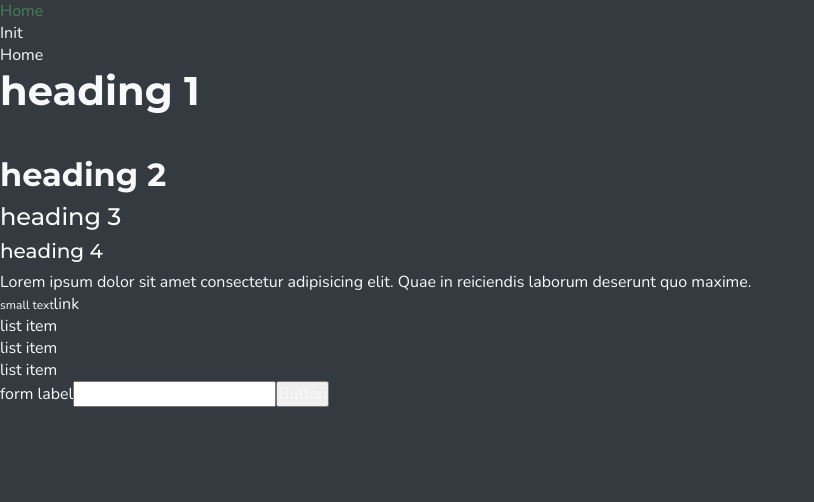
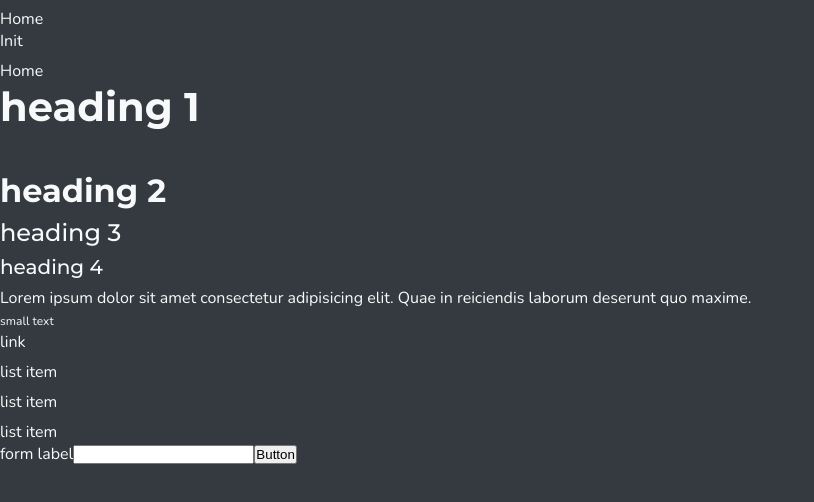
Before and after one commit to devMateos/pistachioCSS, a Vue app: page / in a window 1280 px wide. Shown: the top 502 px of the page, without its empty margins (0-814 px from the left). Built offline with nearby package versions, Linux system fonts and the light colour scheme.

Commit message:
chore(css): Complete Atomic Design CSS tokens - variables, text, headings, etc.

```diff
--- a/src/App.vue
+++ b/src/App.vue
@@ -16,7 +16,7 @@ import SplashScreen from './components/SplashScreen.vue';
   <h3>heading 3</h3>
   <h4>heading 4</h4>
   <p>Lorem ipsum dolor sit amet consectetur adipisicing elit. Quae in reiciendis laborum deserunt quo maxime.</p>
-  <small>small text</small>
+  <small>small text</small><br>
   <a href="www.google.com">link</a>
   <ul>
     <li>list item</li>
--- a/src/assets/css/styles.css
+++ b/src/assets/css/styles.css
@@ -1,6 +1,8 @@
 /* ----- TOKENS ----- */
+
+/* CSS Variables */
 :root {
-  /* Font */
+  /* Fonts */
   --font-heading: 'Montserrat';
   --font-body: 'Nunito';
 
@@ -18,7 +20,7 @@
   /* Spacing */
   --spacing-unit: .4rem;
 
-  --spacing-XS: var(--spacing-unit));
+  --spacing-XS: var(--spacing-unit);
   --spacing-S: calc(var(--spacing-unit) * 2);
   --spacing-M: calc(var(--spacing-unit) * 4);
   --spacing-L: calc(var(--spacing-unit) * 6);
@@ -39,8 +41,15 @@
   --color-interface: var(--color-dark);
   --color-text: var(--color-light);
   --color-borders: var(--color-gray);
+
+  /* Borders */
+  --border-width: 2px;
+  --border-style: solid;
+  --border-round: var(--spacing-L);
+  --border-rounded: var(--spacing-M);
 }
 
+/* TODO: Improve Reset style. Info in this video: https://www.youtube.com/watch?v=Foieq2jTajE&ab_channel=EduardoFierro */
 /* Reset styles */
 html {
   font-size: 62.5%;   /* 1rem = 10px */
@@ -53,9 +62,9 @@ html {
 a, button {
   text-decoration: none;
 }
-
-
-/* ----- ATOMS ----- */
+li {
+  list-style: none;
+}
 
 /* Interface Color */
 body {
@@ -70,24 +79,18 @@ a:hover {
   color: var(--color-action);
 }
 
-/* Lists */
-li {
-  list-style: none;
-}
-
 /* Text */
-a, button, div, li, p, small, form * {
+a, div, li, p, small {
   color: var(--color-text);
   font-family: var(--font-body);
   font-size: var(--font-size-S);
   font-weight: var(--font-weight-regular);
-}
-p {
   margin-top: var(--spacing-S);
 }
 small {
   font-size: var(--font-size-XS);
 }
+
 /* Headings */
 h1, .h1, h2, .h2, h3, .h3, h4, .h4 {
   font-family: var(--font-heading);
```
